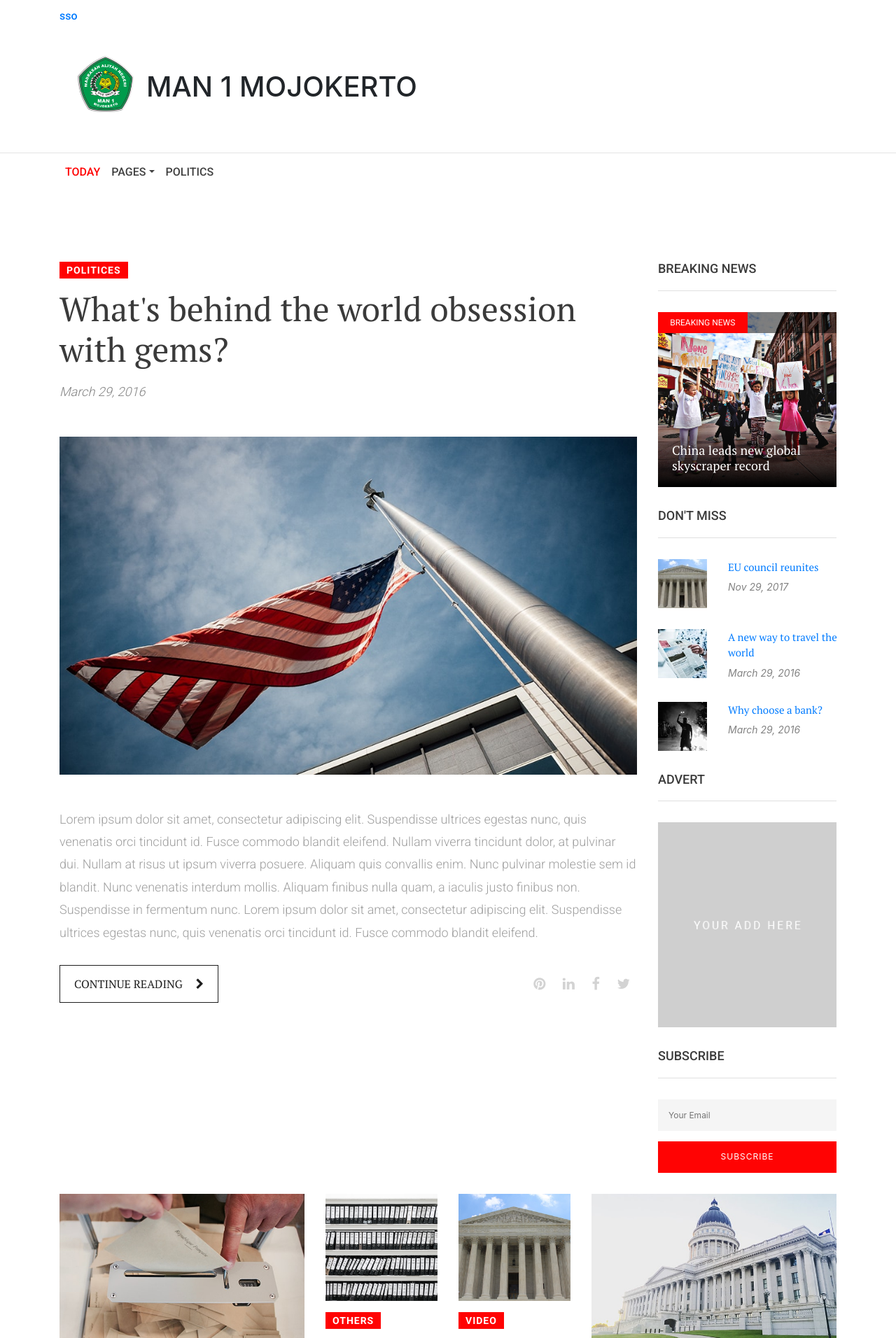
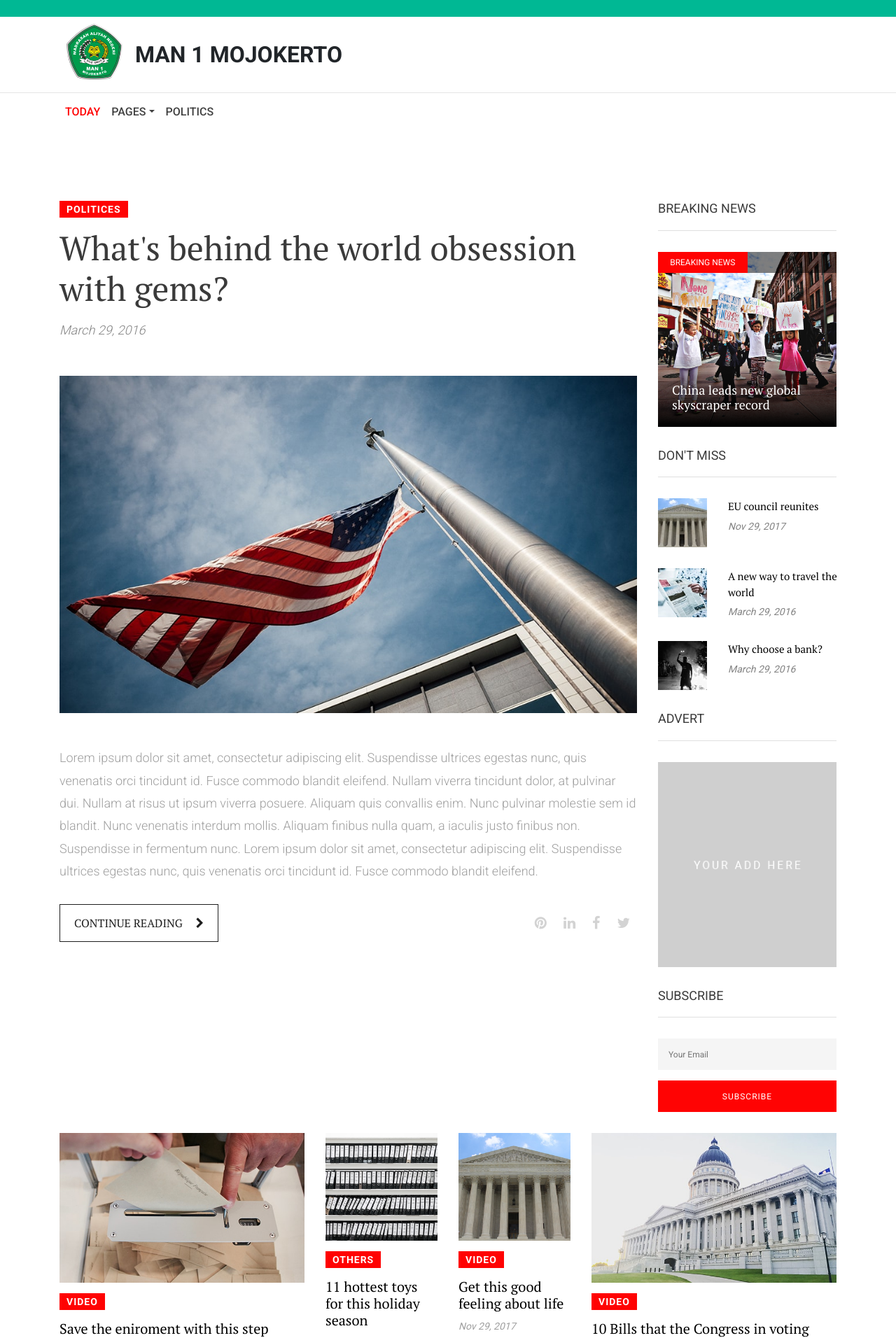
Before and after one commit to E41160510MuhammadBahrulArif/bismillah_profil, a CodeIgniter app: page /bismillah_profil/index.php/home/index in a window 1280 px wide. Shown: the top 1912 px of the page at 70% size. Run offline with CodeIgniter, Linux system fonts and the light colour scheme.

Commit message:
iki sih yan

```diff
--- a/application/views/tampilan_user/topheader.php
+++ b/application/views/tampilan_user/topheader.php
@@ -1,14 +1,9 @@
-<!-- <link rel="stylesheet" type="text/css" href="<?= base_url('assets/style.css') ?>"> -->
-<div class="navbar" style="color: black;">
-    <div class="container">
-        <div class="row justify-content-between">
-            <div class="col-sm d-flex mb-md-0 mb-2">
-                <div class="social-media">
-                    <p class="mb-0 d-flex">
-                        <a href="#" class="d-flex align-items-center justify-content-center"><span class="fa-light  fa-user"><i class="fa-user"></i>sso</i></span></a>
-                    </p>
-                </div>
-            </div>
-        </div>
+<!-- Image and text -->
+<nav class="nabar navbar-light" style="background-color: #00b894; height: 24px; ">
+    <div class="navbar">
+        <a class="navbar-logo" href=" #">
+            <!-- <img src="<?= base_url('assets/img/sso/key-solid.svg') ?>" width="10" height="10" class="" alt="">
+            <small>sso</small> -->
+        </a>
     </div>
-</div>
+</nav>
--- a/application/views/utama/head.php
+++ b/application/views/utama/head.php
@@ -17,10 +17,6 @@
 <iframe src="https://www.googletagmanager.com/ns.html?id=GTM-P2JT8QH" height=0 width=0 style=display:none;visibility:hidden></iframe>
 
 <!-- carousel css -->
-<link rel="stylesheet" href="https://cdn.jsdelivr.net/npm/bootstrap@4.6.2/dist/css/bootstrap.min.css">
-<script src="https://cdn.jsdelivr.net/npm/jquery@3.6.3/dist/jquery.slim.min.js"></script>
-<script src="https://cdn.jsdelivr.net/npm/popper.js@1.16.1/dist/umd/popper.min.js"></script>
-<script src="https://cdn.jsdelivr.net/npm/bootstrap@4.6.2/dist/js/bootstrap.bundle.min.js"></script>
 <!-- carousel css -->
 
 <script nonce="c3672007-94be-4676-9fe1-44d6326487ca">
```
Also changed, not shown: application/views/utama/body.php (+1 -9 lines), assets/img/sso/key-solid.svg (added).
